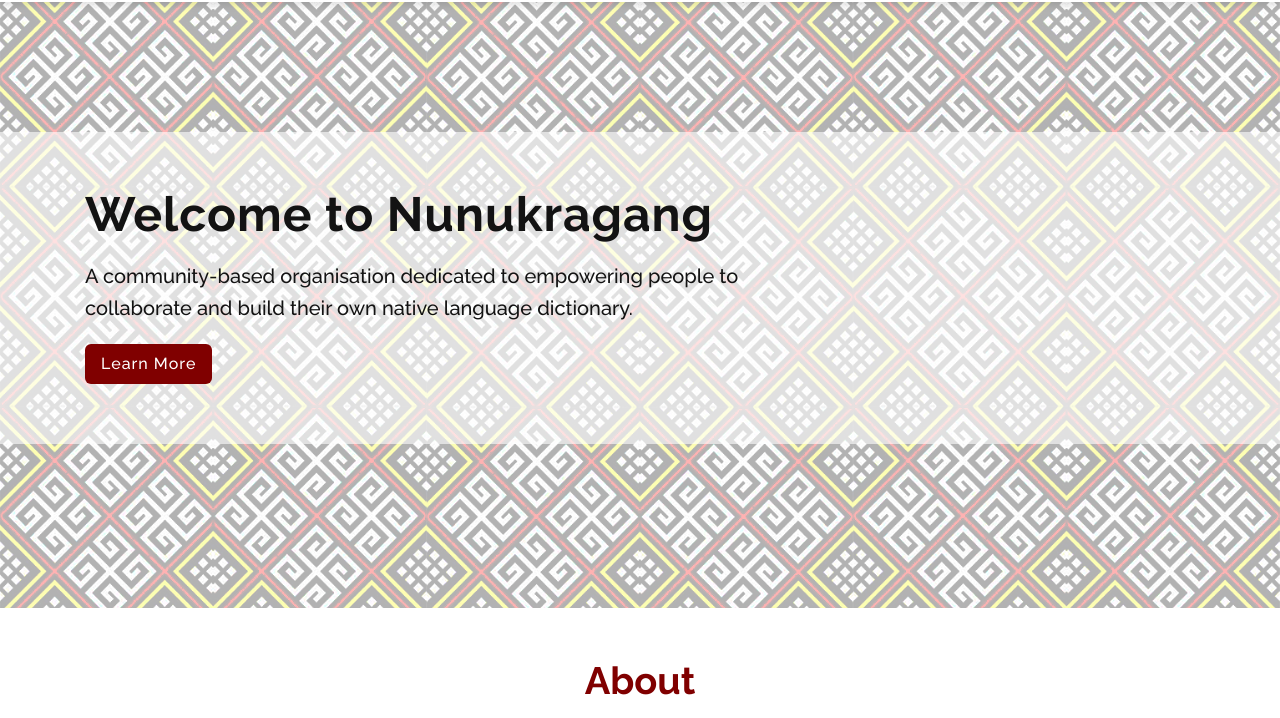
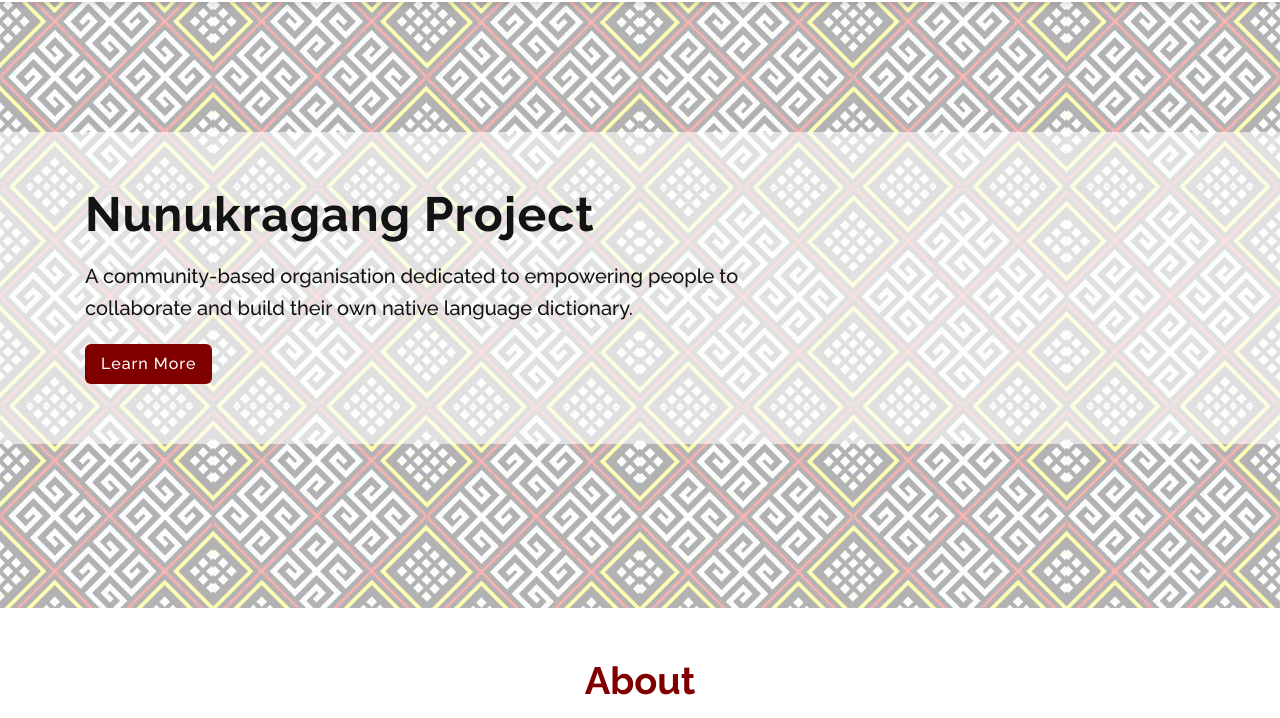
Before and after one commit to nunukragang/nunukragang-web, a plain HTML site: page index.html in a window 1280 px wide. Shown: the part 82-800 px from the top of the page. Drawn offline with nearby package versions, Linux system fonts and the light colour scheme.

Commit message:
rename header

```diff
--- a/index.html
+++ b/index.html
@@ -61,7 +61,7 @@
       <div class="container">
         <div class="row">
           <div class="col-lg-8 pt-4 pt-lg-0 order-2 order-lg-1 d-flex flex-column">
-            <h1>Welcome to Nunukragang</h1>
+            <h1>Nunukragang Project</h1>
             <h2>A community-based organisation dedicated to empowering people to collaborate and build their own native language dictionary.</h2>
             <div><a href="#about" class="button">Learn More</a></div>
           </div>
```
Also changed, not shown: images/favicon.png.
